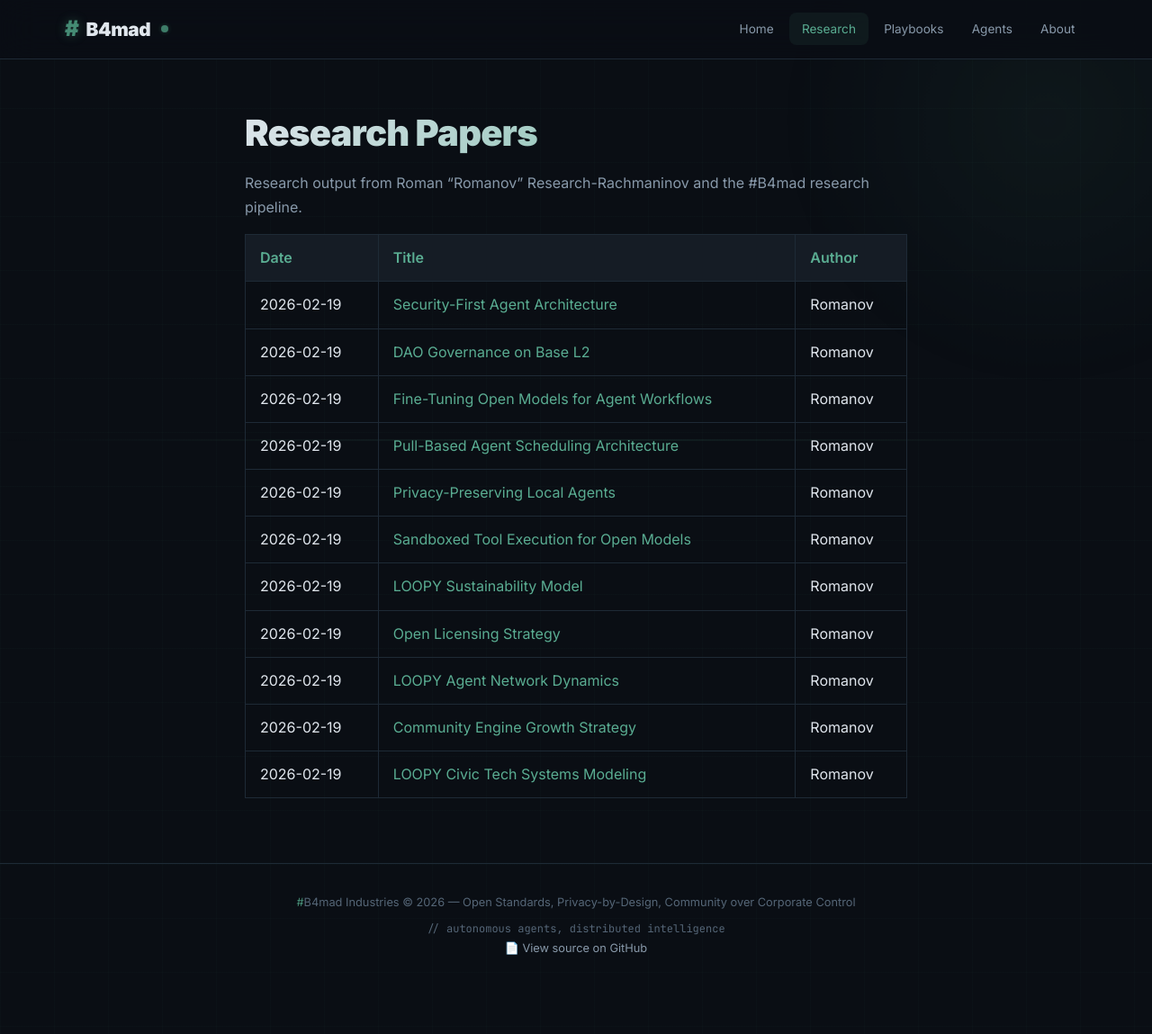
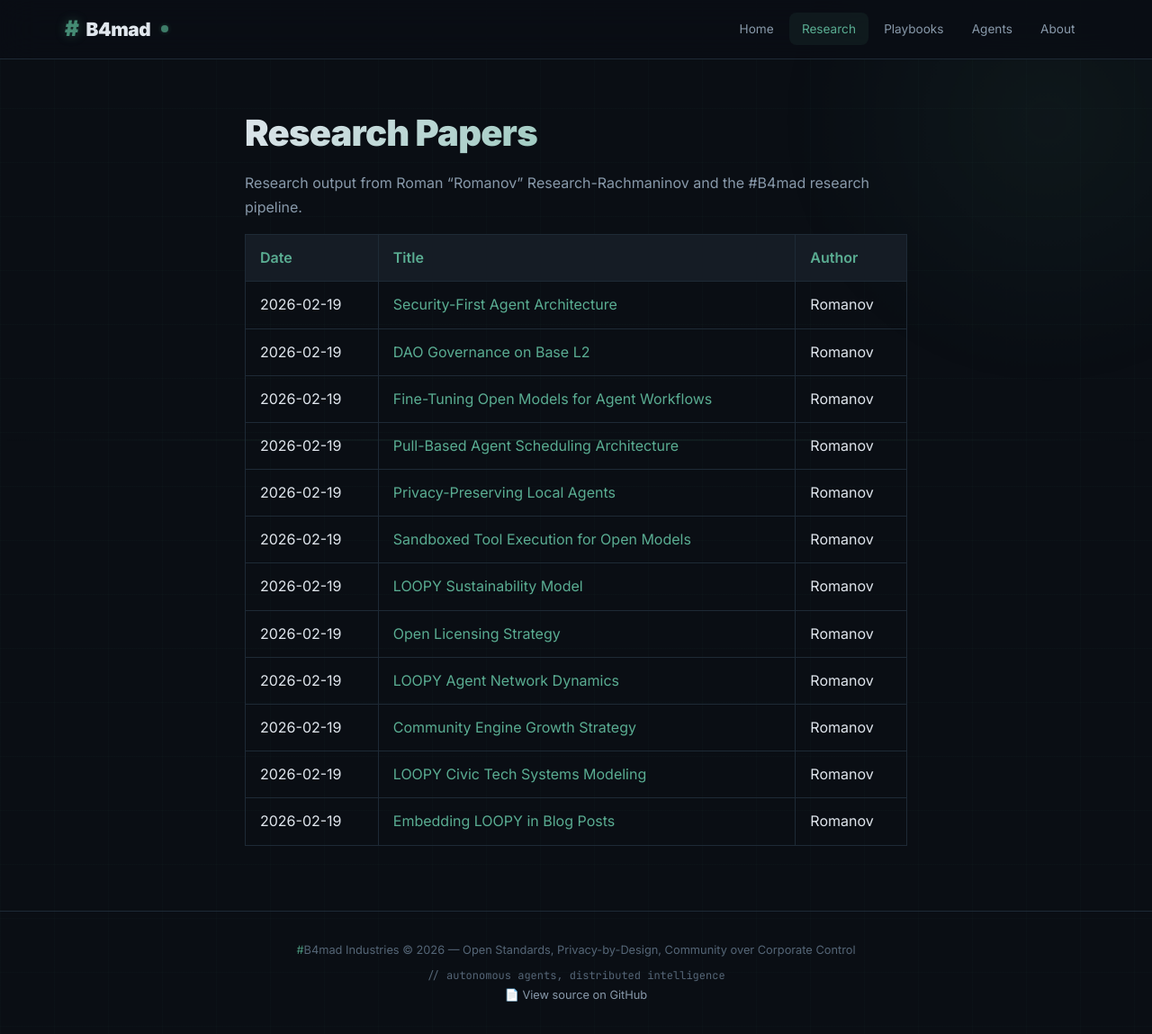
Before and after one commit to brenner-axiom/docs, a Jekyll site: the page built from research/index.md, in a window 1280 px wide and 1149 px high. Shown: the whole window at 90% size. Built offline with Jekyll 4.4.1, drawn with Linux system fonts in a browser that asks for light colours.

Commit message:
research: add LOOPY blog embedding paper to index

```diff
--- a/research/index.md
+++ b/research/index.md
@@ -20,3 +20,4 @@ Research output from Roman "Romanov" Research-Rachmaninov and the #B4mad researc
 | 2026-02-19 | [LOOPY Agent Network Dynamics](2026-02-19-loopy-agent-dynamics.html) | Romanov |
 | 2026-02-19 | [Community Engine Growth Strategy](2026-02-19-community-engine-strategy.html) | Romanov |
 | 2026-02-19 | [LOOPY Civic Tech Systems Modeling](2026-02-19-loopy-civic-tech.html) | Romanov |
+| 2026-02-19 | [Embedding LOOPY in Blog Posts](2026-02-19-loopy-blog-embedding.html) | Romanov |
```
